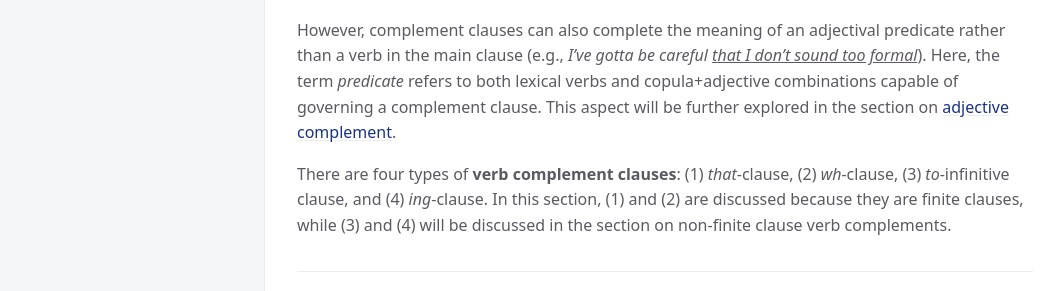
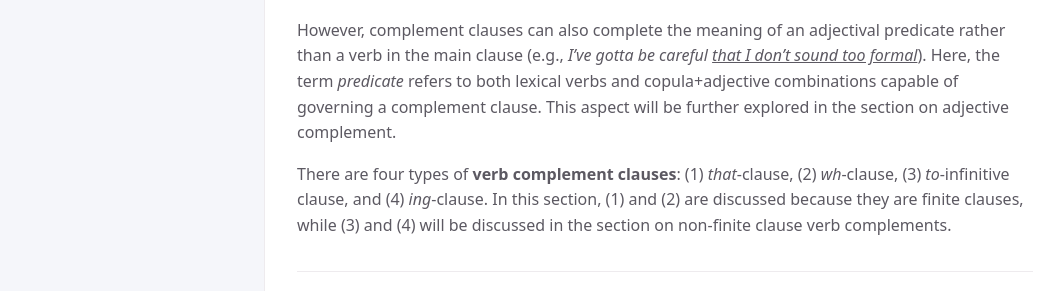
Before and after one commit to LCR-ADS-Lab/LxGrTagger-Documentation, a Jekyll site: the page built from docs/cx tags/1_Finite Clause/2_Syntactic function2.md, in a window 1280 px wide and 900 px high, scrolled down 1645 px. Shown: the part 496-787 px from the top of the window, without its empty margins (107-1165 px from the left). Built offline with Jekyll 4.4.1, drawn with Linux system fonts in a browser that asks for light colours; cached includes are drawn as plain includes; part of the change alters nothing that is shown.

```diff
--- a/docs/cx tags/1_Finite Clause/2_Syntactic function2.md
+++ b/docs/cx tags/1_Finite Clause/2_Syntactic function2.md
@@ -64,6 +64,6 @@ These examples show that the verb *abandon* must be followed by a noun phrase (e
 
 Verb complement clauses are dependent clauses that serve to complete the meaning of a verb in a main clause (e.g., *I think <ins>that this doc looks good</ins>*; *that*-clause functions a complement to the verb *think*). These clauses are also called **nominal clauses** because they frequently occupy a noun phrase slot in the sentence, acting as subjects, objects, or predicatives. Depending on the controlling predicate, they can be found in both pre-predicate (subject) and post-predicate (e.g., direct object) positions (For more information, see Chapter 9).
 
-However, complement clauses can also complete the meaning of an adjectival predicate rather than a verb in the main clause (e.g., *I've gotta be careful <ins>that I don't sound too formal</ins>*). Here, the term *predicate* refers to both lexical verbs and copula+adjective combinations capable of governing a complement clause. This aspect will be further explored in the section on [adjective complement](../5_Syntactic%20function5.md).
+However, complement clauses can also complete the meaning of an adjectival predicate rather than a verb in the main clause (e.g., *I've gotta be careful <ins>that I don't sound too formal</ins>*). Here, the term *predicate* refers to both lexical verbs and copula+adjective combinations capable of governing a complement clause. This aspect will be further explored in the section on adjective complement.
 
 There are four types of **verb complement clauses**: (1) *that*-clause, (2) *wh*-clause, (3) *to*-infinitive clause, and (4) *ing*-clause. In this section, (1) and (2) are discussed because they are finite clauses, while (3) and (4) will be discussed in the section on non-finite clause verb complements.
```
